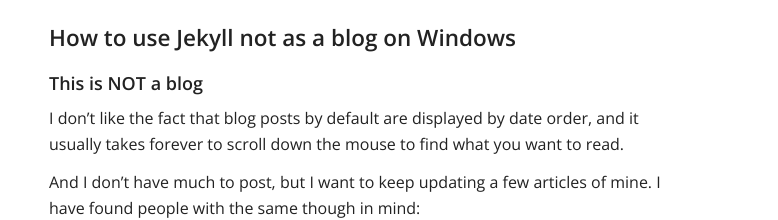
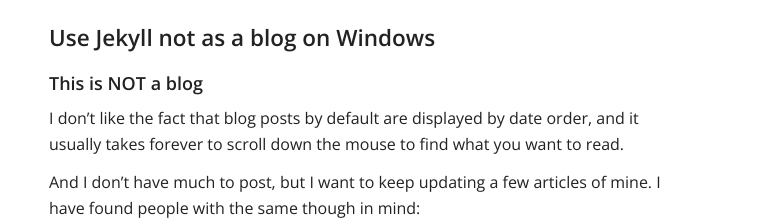
Before and after one commit to yindeming/articles, a Jekyll site: the page built from use-jekyll-not-as-a-blog-on-windows.md, in a window 1280 px wide. Shown: the top 220 px of the page, without its empty margins (271-1049 px from the left). Built offline with Jekyll 4.4.1, drawn with Linux system fonts in a browser that asks for light colours.

Commit message:
Update and rename how-to-use-jekyll-not-as-a-blog-on-windows.md to use-jekyll-not-as-a-blog-on-windows.md

```diff
--- a/how-to-use-jekyll-not-as-a-blog-on-windows.md
+++ b/use-jekyll-not-as-a-blog-on-windows.md
@@ -1,8 +1,8 @@
 ---
 Time-stamp: <08-02-2016 11:25>
 layout: article
-title: "How to use Jekyll not as a blog on Windows"
-permalink: /how-to-use-jekyll-not-as-a-blog-on-windows/
+title: "Use Jekyll not as a blog on Windows"
+permalink: /use-jekyll-not-as-a-blog-on-windows/
 ---
 
 #### This is NOT a blog
```
